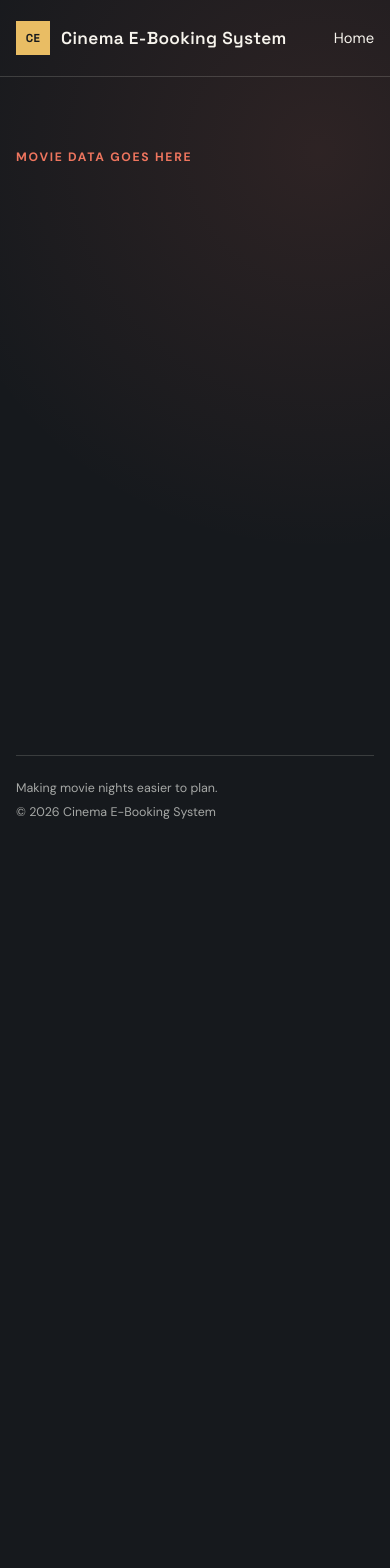
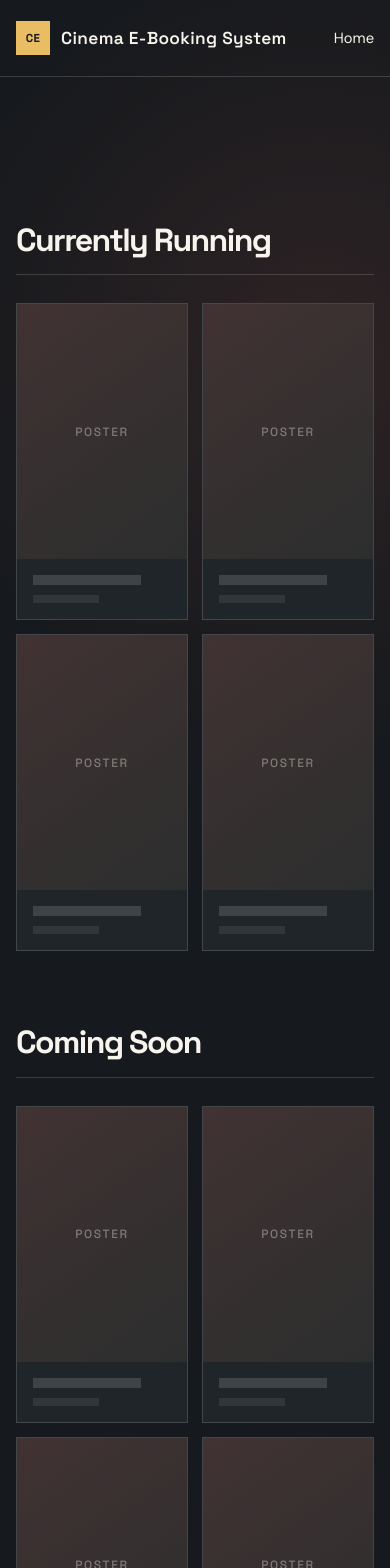
Before and after one commit to AdriGodaCS/CinemaEBookingApp, a React (Vite) app in the folder frontend/: page / in a window 390 px wide. Shown: the top 1568 px of the page. Before the commit the page ends 844 px from the top, so only its background shows below. Built offline with nearby package versions, Linux system fonts and the light colour scheme.

Commit message:
add placeholder movie card component and movie sections

```diff
--- /dev/null
+++ b/frontend/src/components/MovieCard.tsx
@@ -0,0 +1,15 @@
+function MovieCard() {
+  return (
+    <article className="movie-card" aria-label="Movie card placeholder">
+      <div className="movie-poster" aria-hidden="true">
+        <span>Poster</span>
+      </div>
+      <div className="movie-card-details">
+        <div className="movie-card-line" />
+        <div className="movie-card-line short" />
+      </div>
+    </article>
+  )
+}
+
+export default MovieCard
--- a/frontend/src/index.css
+++ b/frontend/src/index.css
@@ -38,10 +38,19 @@ a { color: inherit; }
 .site-main { flex: 1; }
 
 .home-page { padding: clamp(72px, 12vw, 148px) 0 100px; }
-.home-copy { max-width: 700px; }
+.home-heading { max-width: 700px; }
 .eyebrow { margin: 0 0 22px; color: var(--coral); font-size: 0.76rem; font-weight: 700; letter-spacing: 0.14em; text-transform: uppercase; }
 h1, h2 { margin: 0; font-family: 'Space Grotesk', sans-serif; line-height: 0.98; }
 h1 { max-width: 760px; font-size: clamp(3.5rem, 8vw, 7rem); letter-spacing: -0.065em; }
+.movie-section { margin-top: 110px; }
+.movie-section-heading { display: flex; align-items: baseline; justify-content: space-between; margin-bottom: 28px; padding-bottom: 18px; border-bottom: 1px solid var(--line); }
+.movie-section-heading h2 { font-size: clamp(2rem, 4vw, 3.5rem); letter-spacing: -0.05em; }
+.movie-grid { display: grid; grid-template-columns: repeat(4, minmax(0, 1fr)); gap: 20px; }
+.movie-card { min-width: 0; overflow: hidden; background: #20252a; border: 1px solid var(--line); }
+.movie-poster { display: grid; aspect-ratio: 2 / 3; place-items: center; color: rgba(247, 244, 237, 0.38); background: linear-gradient(145deg, rgba(238, 117, 94, 0.16), rgba(233, 189, 100, 0.06)); font-family: 'Space Grotesk', sans-serif; font-size: 0.75rem; letter-spacing: 0.14em; text-transform: uppercase; }
+.movie-card-details { display: grid; gap: 10px; padding: 16px; }
+.movie-card-line { width: 78%; height: 10px; background: rgba(247, 244, 237, 0.14); }
+.movie-card-line.short { width: 48%; height: 8px; background: rgba(247, 244, 237, 0.08); }
 .home-description { max-width: 470px; margin: 32px 0; color: var(--muted); font-size: 1.08rem; line-height: 1.65; }
 .primary-action { display: inline-flex; align-items: center; gap: 20px; padding: 15px 19px; color: var(--night); background: var(--gold); font-weight: 700; text-decoration: none; transition: background 160ms ease, transform 160ms ease; }
 .primary-action:hover { background: #f3cc7d; transform: translateY(-2px); }
@@ -52,16 +61,13 @@ h1 { max-width: 760px; font-size: clamp(3.5rem, 8vw, 7rem); letter-spacing: -0.0
 .ticket-kicker, .ticket-detail { display: block; font-size: 0.76rem; font-weight: 700; letter-spacing: 0.12em; text-transform: uppercase; }
 .feature-ticket strong { display: block; margin: 58px 0 34px; font-family: 'Space Grotesk', sans-serif; font-size: 2.25rem; line-height: 0.95; }
 .ticket-detail { color: rgba(22, 25, 29, 0.68); letter-spacing: 0.04em; }
-.home-section { margin-top: 150px; padding-top: 32px; border-top: 1px solid var(--line); }
-.home-section h2 { font-size: clamp(2rem, 4vw, 3.5rem); letter-spacing: -0.05em; }
 .site-footer { display: flex; justify-content: space-between; gap: 24px; padding: 24px 0; border-top: 1px solid var(--line); color: var(--muted); font-size: 0.78rem; }
 .site-footer p { margin: 0; }
 
 @media (max-width: 700px) {
   .site-nav, .site-main, .site-footer { width: min(100% - 32px, 1120px); }
   .home-page { padding-top: 72px; }
-  .home-feature { justify-content: flex-start; margin-top: 74px; }
-  .feature-label { display: none; }
-  .home-section { margin-top: 100px; }
+  .movie-section { margin-top: 76px; }
+  .movie-grid { grid-template-columns: repeat(2, minmax(0, 1fr)); gap: 14px; }
   .site-footer { flex-direction: column; gap: 8px; }
 }
--- a/frontend/src/pages/Home.tsx
+++ b/frontend/src/pages/Home.tsx
@@ -1,9 +1,32 @@
-import { Link } from 'react-router-dom'
+import MovieCard from '../components/MovieCard'
+
+const emptyCards = Array.from({ length: 4 })
 
 function Home() {
   return (
     <section className="home-page" aria-labelledby="home-title">
-        <p className="eyebrow">Movie data goes here</p>
+
+      <section className="movie-section" aria-labelledby="currently-running-title">
+        <div className="movie-section-heading">
+          <h2 id="currently-running-title">Currently Running</h2>
+        </div>
+        <div className="movie-grid">
+          {emptyCards.map((_, index) => (
+            <MovieCard key={`running-${index}`} />
+          ))}
+        </div>
+      </section>
+
+      <section className="movie-section" aria-labelledby="coming-soon-title">
+        <div className="movie-section-heading">
+          <h2 id="coming-soon-title">Coming Soon</h2>
+        </div>
+        <div className="movie-grid">
+          {emptyCards.map((_, index) => (
+            <MovieCard key={`coming-${index}`} />
+          ))}
+        </div>
+      </section>
     </section>
   )
 }
```
